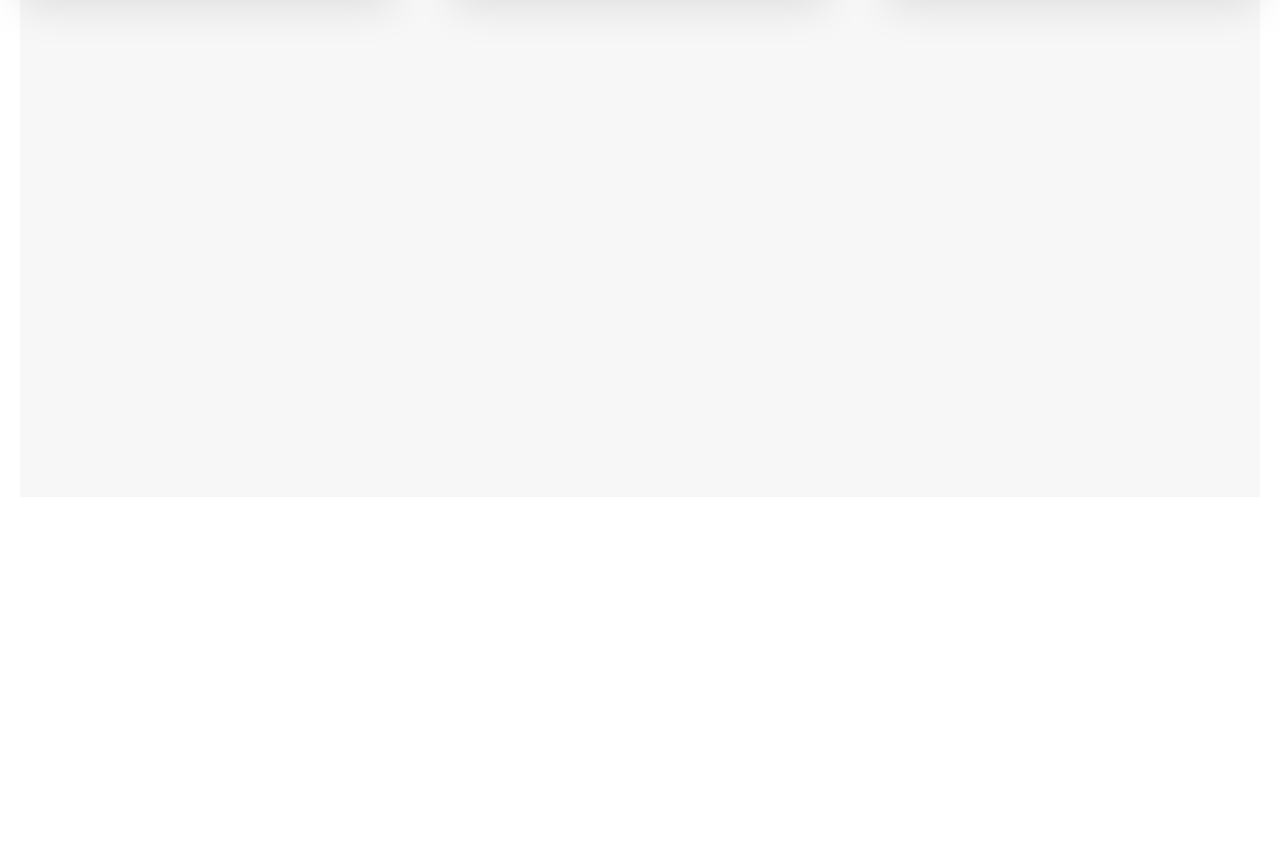
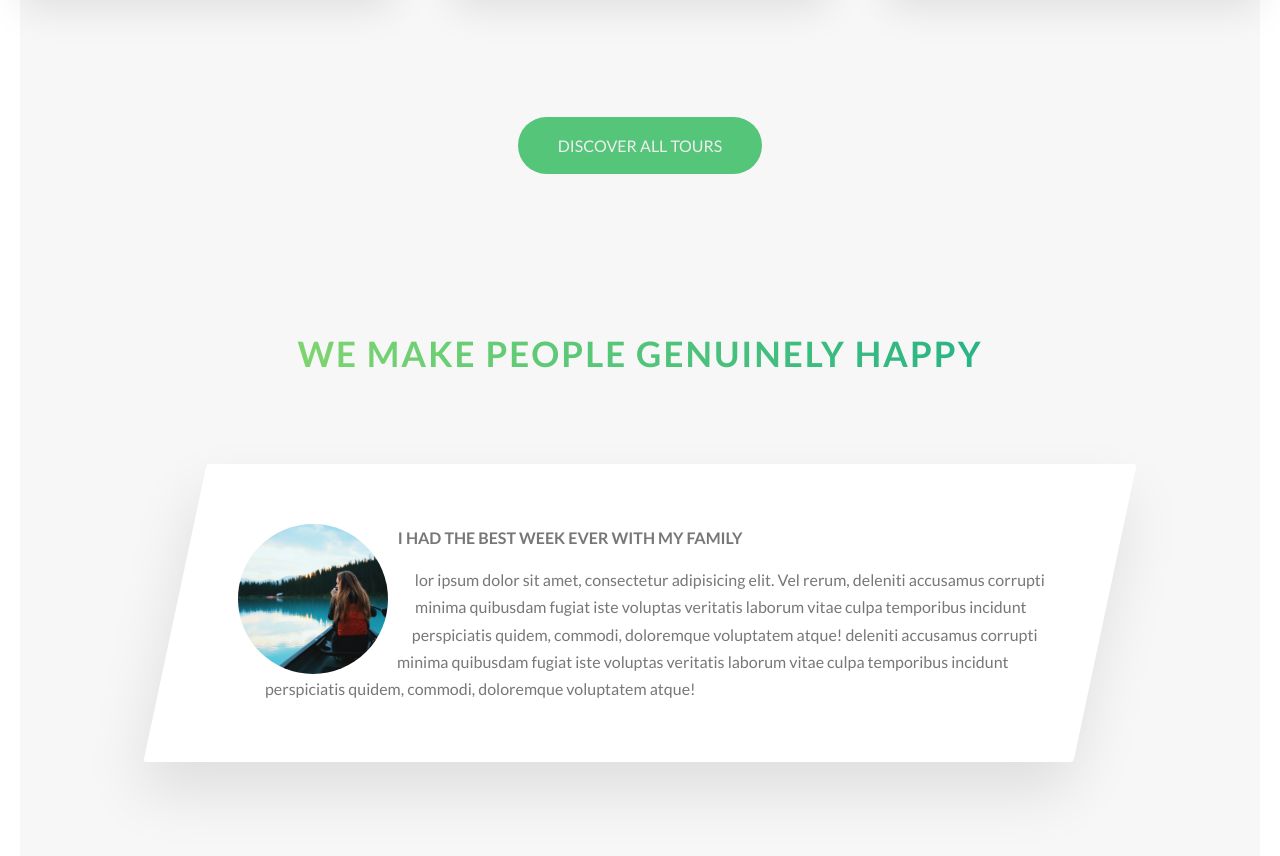
Before and after one commit to shaharbukra/CSS_Natours, a website: page index.html in a window 1280 px wide. Shown: the part 2969-3825 px from the top of the page. Before the commit the page ends 3486 px from the top, so only its background shows below. Drawn offline with Linux system fonts and the light colour scheme.

Commit message:
Added Stories

```diff
--- a/index.html
+++ b/index.html
@@ -235,6 +235,34 @@
             </div>
           </div>
         </div>
+        <div class="u-center-text u-margin-top-huge">
+          <a href="#" class="btn btn--green">Discover all tours</a>
+        </div>
+      </section>
+      <section class="section-stories">
+        <div class="u-center-text u-margin-bottom-big">
+          <h2 class="heading-secondary">We make people genuinely happy</h2>
+        </div>
+        <div class="row">
+          <div class="story">
+            <figure class="story__shape">
+                <img src="img/nat-8.jpg" alt="Person on a tour" class="story__img">
+            </figure>
+            <div class="story__text">
+
+              <h3 class="heading-tertiary u-margin-bottom-small">I had the best week ever with my family</h3>
+              <p class="paragraph">
+                lor ipsum dolor sit amet, consectetur adipisicing elit. Vel rerum,
+                deleniti accusamus corrupti minima quibusdam fugiat iste voluptas
+                veritatis laborum vitae culpa temporibus incidunt perspiciatis
+                quidem, commodi, doloremque voluptatem atque!
+                 deleniti accusamus corrupti minima quibusdam fugiat iste voluptas
+                veritatis laborum vitae culpa temporibus incidunt perspiciatis
+                quidem, commodi, doloremque voluptatem atque!
+              </p>
+            </div>
+          </div>
+        </div>
       </section>
     </main>
     <!-- <section class="grid-test">
--- a/sass/base/_utilities.scss
+++ b/sass/base/_utilities.scss
@@ -3,4 +3,7 @@
 .u-margin-bottom-medium {margin-bottom: 4rem;}
 .u-margin-bottom-big {margin-bottom: 8rem;}
 
+.u-margin-top-big {margin-top: 8rem;}
+.u-margin-top-huge {margin-top: 12rem;}
+
 .u-center-text{text-align: center;}
--- a/sass/components/_button.scss
+++ b/sass/components/_button.scss
@@ -41,8 +41,11 @@
     }
 
     &--green {
-      color: $color-primary;
-      background-color: $color-black;
+      color: $color-grey-light-2;
+      background-color: $color-primary;
+      &::after {
+        background-color: $color-primary;
+      }
     }
 
     &--animated {
--- a/sass/components/_card.scss
+++ b/sass/components/_card.scss
@@ -16,6 +16,9 @@
     height: 50rem;
     transition: all 0.8s ease;
     box-shadow: 0 1rem 4rem $shadow-light;
+
+    border-radius: 3px;
+    overflow: hidden;
 
     &--front {
       background-color: $color-white;
@@ -55,6 +58,9 @@
   }
   // Front side styling
   &__picture {
+    border-top-left-radius: 3px;
+    border-top-right-radius: 3px;
+
     height: 23rem;
     // height: 40%;
     background-size: cover;
--- /dev/null
+++ b/sass/components/_story.scss
@@ -0,0 +1,31 @@
+.story {
+  width: 75%;
+  margin: 0 auto;
+  box-shadow: 0 3rem 6rem $shadow-light;
+  background-color: $color-white;
+  border-radius: 3px;
+  padding: 6rem;
+  padding-left: 9rem;
+  font-size: $default-font-size;
+
+  transform: skewX(-12deg);
+
+  &__shape {
+    width: 15rem;
+    height: 15rem;
+    float: left;
+    shape-outside: circle(
+      50% at 50% 50%
+    ); // work only with float & width and height!!
+    -webkit-shape-outside: circle(50% at 50% 50%);
+    clip-path: circle(50% at 50% 50%);
+    -webkit-clip-path: circle(50% at 50% 50%);
+    transform: translateX(-3rem) skewX(12deg);
+  }
+  &__img{
+    height: 100%;
+  }
+  &__text{
+    transform: skewX(12deg);
+  }
+}
--- a/sass/main.scss
+++ b/sass/main.scss
@@ -11,6 +11,7 @@
 @import "components/composition";
 @import "components/feature-box";
 @import "components/card";
+@import "components/story";
 
 @import "layout/header";
 @import "layout/grid";
--- a/sass/pages/_home.scss
+++ b/sass/pages/_home.scss
@@ -25,7 +25,12 @@
 
 .section-tours {
   background-color: $color-grey-light-1;
-  padding: 25rem 0 50rem 0;
+  padding: 25rem 0 15rem 0;
   margin-top: -11rem;
-  // margin-top: -20vh;
 }
+.section-stories{
+  background-color: $color-grey-light-1;
+  padding: 15rem 0;
+  margin-top: -15rem;
+
+}
```
Also changed, not shown: css/style.css.
